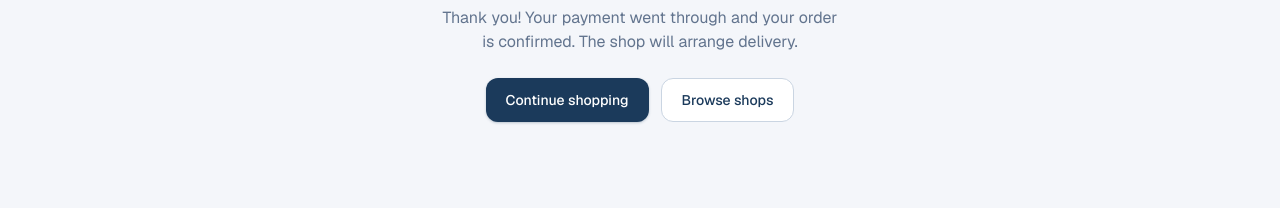
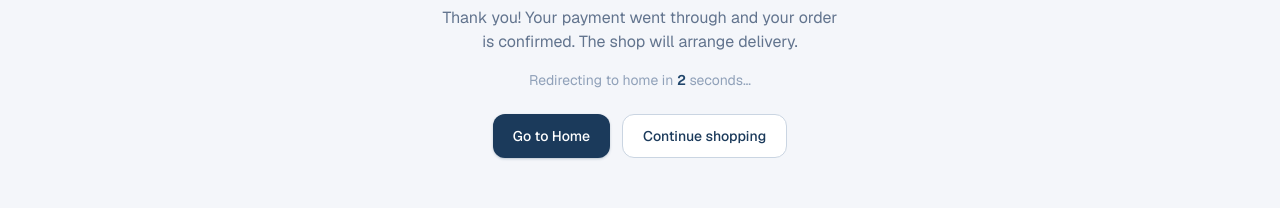
Before and after one commit to talhahassan0005/Bazarnagar, a Next.js app in the folder frontend/: page /checkout/success in a window 1280 px wide. Shown: the part 243-451 px from the top of the page. Built offline with nearby package versions, Linux system fonts and the light colour scheme; no server answers.

Commit message:
count down and redirect to hone page

```diff
--- a/frontend/src/app/(public)/checkout/success/page.tsx
+++ b/frontend/src/app/(public)/checkout/success/page.tsx
@@ -1,6 +1,7 @@
 "use client";
 
 import { useEffect, useState } from "react";
+import { useRouter } from "next/navigation";
 import { Check } from "lucide-react";
 import { Button } from "@/components/ui";
 import { useAppDispatch } from "@/store/hooks";
@@ -9,14 +10,21 @@ import { clearCart } from "@/store/cartSlice";
 /** Shown after a successful online payment (Safepay redirect / mock confirm). */
 export default function CheckoutSuccessPage() {
   const dispatch = useAppDispatch();
+  const router = useRouter();
   const [orderId, setOrderId] = useState<string | null>(null);
+  const [countdown, setCountdown] = useState(7);
 
   useEffect(() => {
     const params = new URLSearchParams(window.location.search);
     setOrderId(params.get("order"));
-    // Payment succeeded → clear the cart.
     dispatch(clearCart());
   }, [dispatch]);
+
+  useEffect(() => {
+    if (countdown === 0) { router.push("/"); return; }
+    const t = setTimeout(() => setCountdown((c) => c - 1), 1000);
+    return () => clearTimeout(t);
+  }, [countdown, router]);
 
   return (
     <div className="mx-auto w-full max-w-md px-4 py-16 text-center sm:px-6">
@@ -28,21 +36,19 @@ export default function CheckoutSuccessPage() {
         Thank you! Your payment went through and your order is confirmed.
         {orderId && (
           <>
-            {" "}
-            Order{" "}
-            <span className="font-medium text-slate-700">
-              #{orderId.slice(-6).toUpperCase()}
-            </span>
-            .
+            {" "}Order{" "}
+            <span className="font-medium text-slate-700">#{orderId.slice(-6).toUpperCase()}</span>.
           </>
         )}{" "}
         The shop will arrange delivery.
       </p>
+      <p className="mt-4 text-sm text-slate-400">
+        Redirecting to home in{" "}
+        <span className="font-semibold text-brand-600">{countdown}</span> seconds…
+      </p>
       <div className="mt-6 flex flex-wrap justify-center gap-3">
-        <Button href="/search">Continue shopping</Button>
-        <Button href="/shops" variant="outline">
-          Browse shops
-        </Button>
+        <Button href="/">Go to Home</Button>
+        <Button href="/search" variant="outline">Continue shopping</Button>
       </div>
     </div>
   );
```
